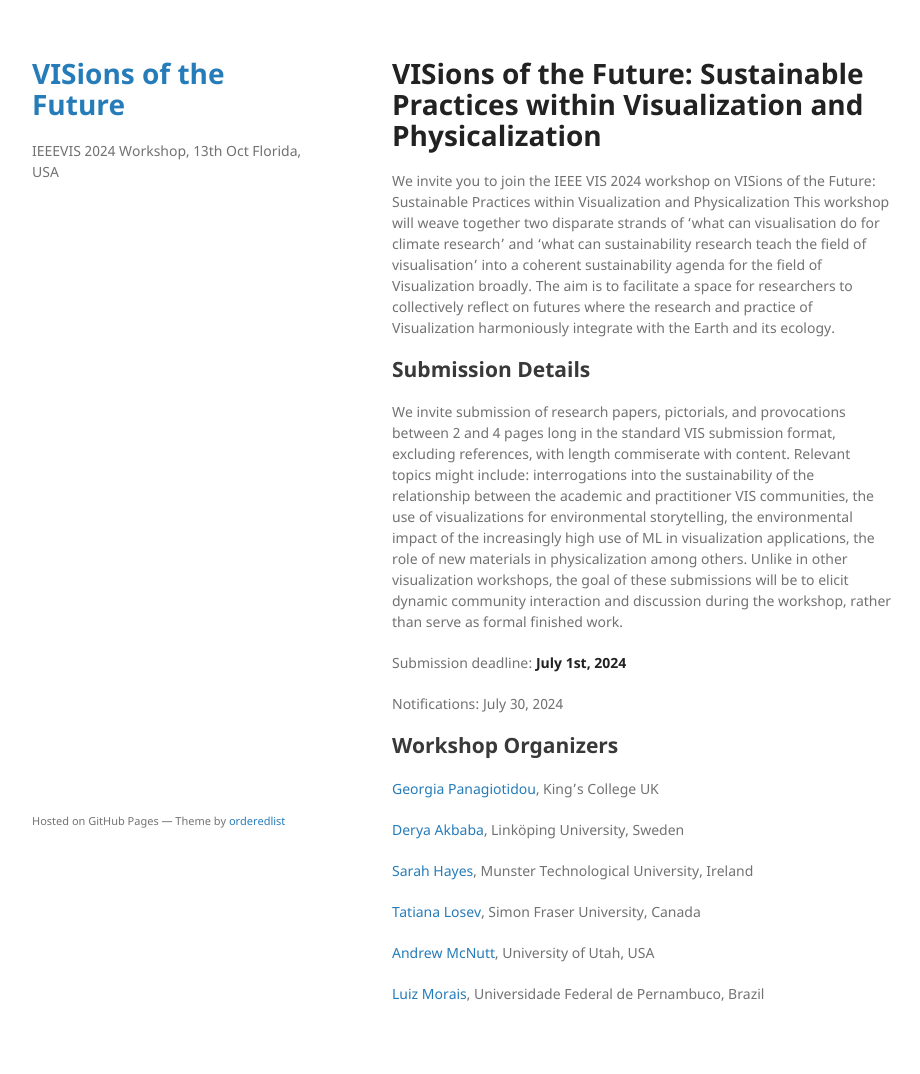
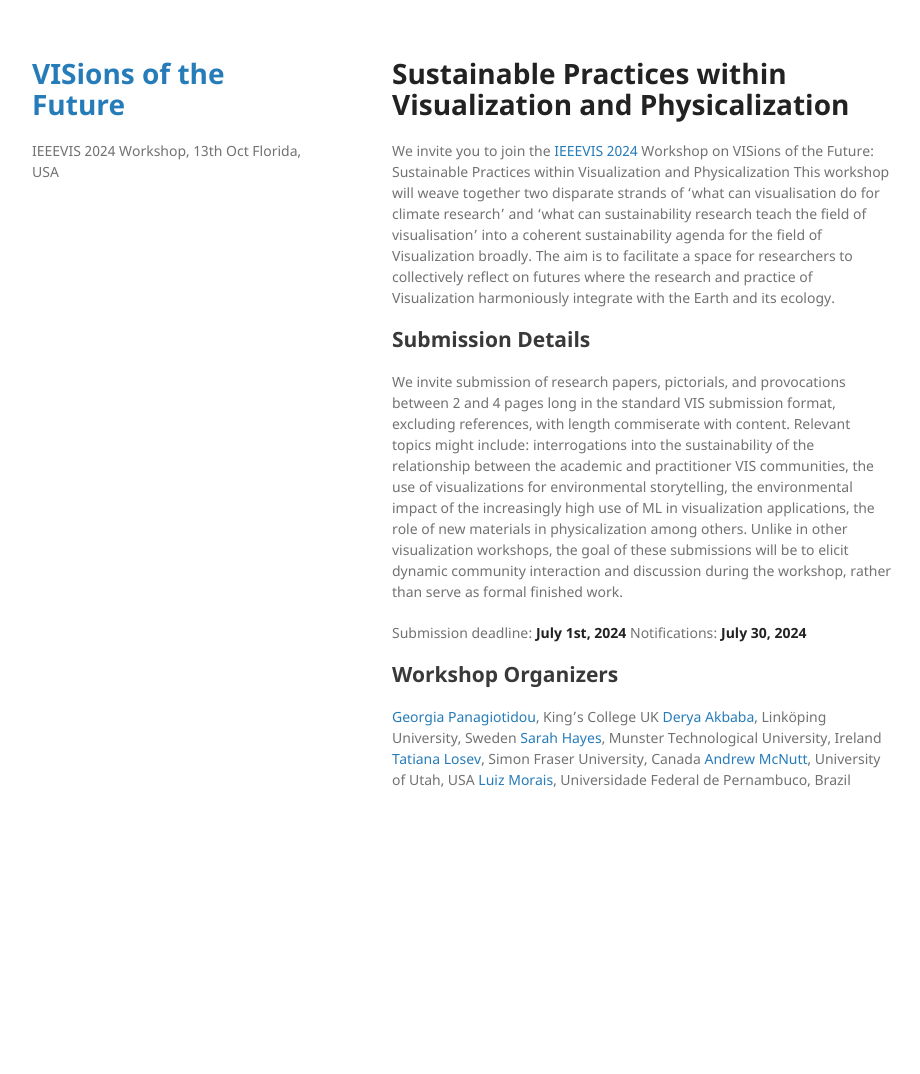
Before and after one commit to visionsofthefuture/visionsofthefuture.github.io, a Jekyll site: the page built from index.md, in a window 1280 px wide. Shown: the whole page, without its empty margins (178-1098 px from the left). Built offline with Jekyll 4.4.1, drawn with Linux system fonts in a browser that asks for light colours; after the commit the page ends 900 px from its top, so only the background shows below that.

Commit message:
changes settings

```diff
--- a/_layouts/default.html
+++ b/_layouts/default.html
@@ -24,12 +24,12 @@
         <p>{{ site.description | default: site.github.project_tagline }}</p>
 
         {% if site.github.is_project_page %}
-        <p class="view"><a href="{{ site.github.repository_url }}">View the Project on GitHub <small>{{ site.github.repository_nwo }}</small></a></p>
-        {% endif %}
+<!--         <p class="view"><a href="{{ site.github.repository_url }}">View the Project on GitHub <small>{{ site.github.repository_nwo }}</small></a></p>
+ -->        {% endif %}
 
         {% if site.github.is_user_page %}
-        <p class="view"><a href="{{ site.github.owner_url }}">View My GitHub Profile</a></p>
-        {% endif %}
+<!--         <p class="view"><a href="{{ site.github.owner_url }}">View My GitHub Profile</a></p>
+ -->        {% endif %}
 
         {% if site.show_downloads %}
         <ul class="downloads">
@@ -48,8 +48,8 @@
         {% if site.github.is_project_page %}
         <p>This project is maintained by <a href="{{ site.github.owner_url }}">{{ site.github.owner_name }}</a></p>
         {% endif %}
-        <p><small>Hosted on GitHub Pages &mdash; Theme by <a href="https://github.com/orderedlist">orderedlist</a></small></p>
-      </footer>
+<!--         <p><small>Hosted on GitHub Pages &mdash; Theme by <a href="https://github.com/orderedlist">orderedlist</a></small></p>
+ -->      </footer>
     </div>
     <script src="{{ "/assets/js/scale.fix.js" | relative_url }}"></script>
   </body>
--- a/index.md
+++ b/index.md
@@ -2,9 +2,9 @@
 
 layout: default
 ---
-# VISions of the Future: Sustainable Practices within Visualization and Physicalization
+# Sustainable Practices within Visualization and Physicalization
 
-We invite you to join the IEEE VIS 2024 workshop on VISions of the Future: Sustainable Practices within Visualization and Physicalization This workshop will weave together two disparate strands of ‘what can visualisation do for climate research’ and ‘what can sustainability research teach the field of visualisation’ into a coherent sustainability agenda for the field of Visualization broadly. The aim is to facilitate a space for researchers to collectively reflect on futures where the research and practice of Visualization harmoniously integrate with the Earth and its ecology.
+We invite you to join the [IEEEVIS 2024](https://ieeevis.org/year/2024/welcome ) Workshop on VISions of the Future: Sustainable Practices within Visualization and Physicalization This workshop will weave together two disparate strands of ‘what can visualisation do for climate research’ and ‘what can sustainability research teach the field of visualisation’ into a coherent sustainability agenda for the field of Visualization broadly. The aim is to facilitate a space for researchers to collectively reflect on futures where the research and practice of Visualization harmoniously integrate with the Earth and its ecology.
 
 ## Submission Details
 
@@ -12,20 +12,14 @@ We invite submission of research papers, pictorials, and provocations between 2
 
 
 Submission deadline: **July 1st, 2024**
-
-Notifications: July 30, 2024
+Notifications: **July 30, 2024**
 
 
 ## Workshop Organizers
 
 [Georgia Panagiotidou](https://www.kcl.ac.uk/people/georgia-panagiotidou), King's College UK
-
 [Derya Akbaba](https://gotdairyya.github.io/), Linköping University, Sweden
-
 [Sarah Hayes](https://sarah-hayes.com/sample-page-2/), Munster Technological University, Ireland
-
 [Tatiana Losev](https://www.tatianalosev.com/), Simon Fraser University, Canada
-
 [Andrew McNutt](https://www.mcnutt.in/), University of Utah, USA
-
 [Luiz Morais](https://luizaugustomm.github.io/), Universidade Federal de Pernambuco, Brazil
```
